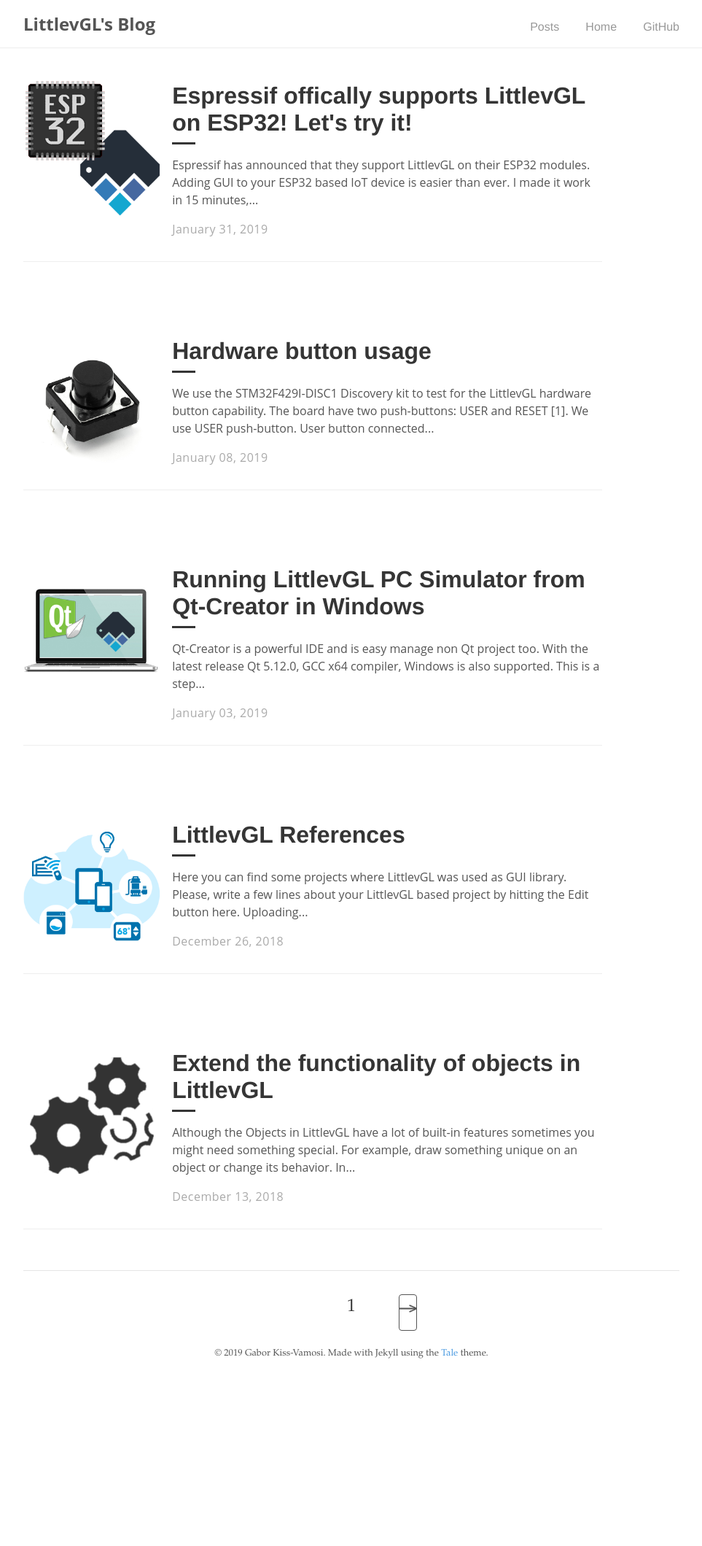
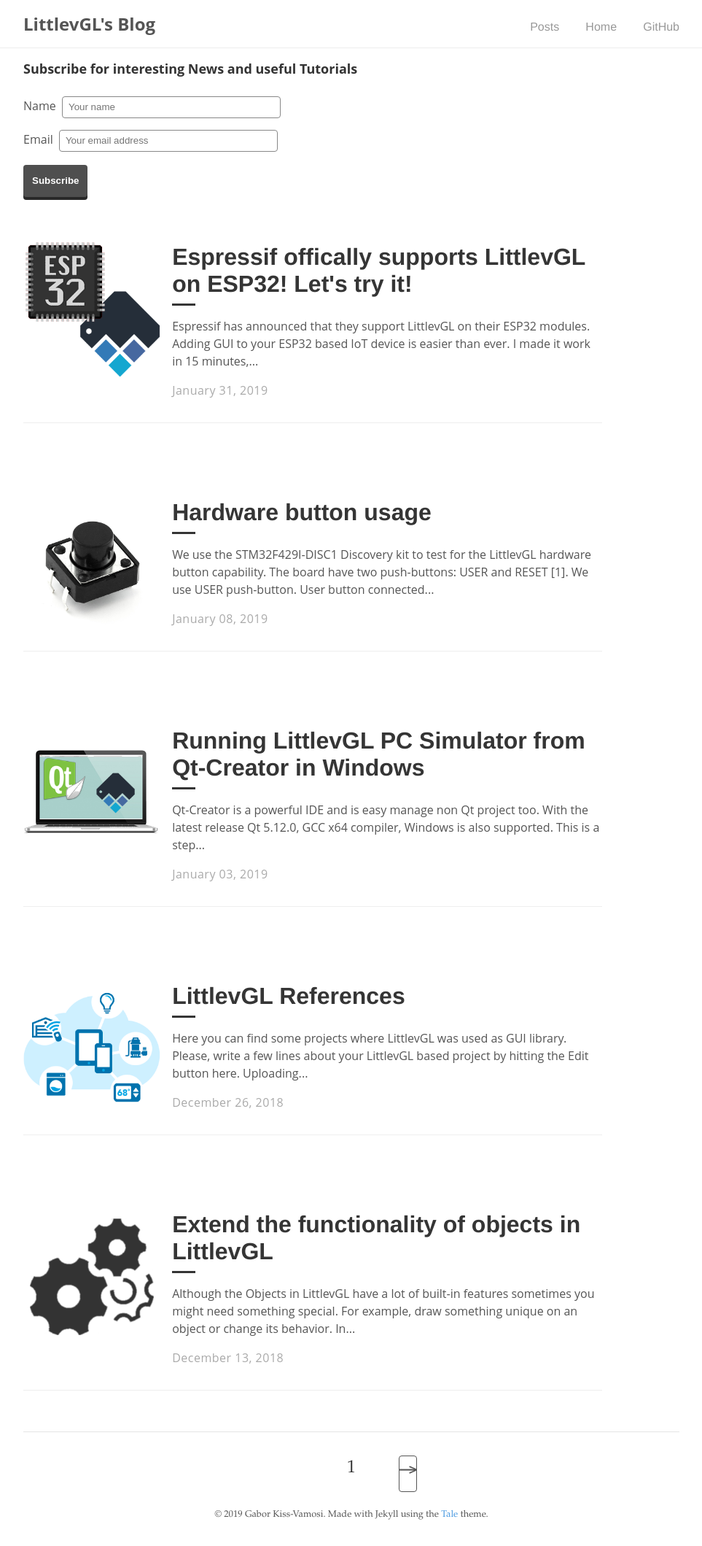
Before and after one commit to lvgl/blog, a Jekyll site: the page built from index.html, in a window 1280 px wide. Shown: the whole page at 73% size, without its empty margins (158-1121 px from the left). Built offline with Jekyll 4.4.1, drawn with Linux system fonts in a browser that asks for light colours; the list of posts is cut into pages by our own code; before the commit the page ends 1898 px from its top, so only the background shows below that.

Commit message:
add subscribe form

```diff
--- a/_layouts/home.html
+++ b/_layouts/home.html
@@ -1,6 +1,42 @@
 ---
 layout: default
 ---
+
+<p style="color:#666;"> <span style="font-weight:bold; font-size:18px;  color:#333">Subscribe for interesting News and useful Tutorials</span></p>
+
+<form id="subscribe_form" method="post">
+        <div>
+            <label for="form_name">Name</label>
+            <input id="form_name" type="text" name="name" placeholder="Your name" required="required" data-error="Name is required.">
+        </div>
+        <div>
+            <label for="form_email">Email</label>
+            <input id="form_email" type="email" name="email" placeholder="Your email address" required="required" data-error="Valid email is required.">
+            <div class="help-block with-errors"></div>
+        </div>
+    <div style="padding-top:10px">
+        <input type="submit" class="subscr_btn" value="Subscribe">
+    </div>
+</form>
+<div>
+    <p id="subscribe_result"></p>
+</div>
+
+<script>
+$("#subscribe_form").submit(function(event){
+
+    event.preventDefault();
+    var $form = $(this);
+
+    var name = $("#form_name).val();
+    var email = $("#form_email").val();
+    request = $.post("https://littlevgl.com/webgalamb/subscriber.php?g=3&f=bc65kkeabc",
+    			{f_12: name, subscr: email, sub: "Feliratkozás"});
+
+    var p_res = $("#subscribe_result");
+    p_res.html("You have subscribed with " + email + " address.<br>Check your mailbox for a welcome e-mail!");
+});
+</script>
 
 <div class="catalogue">
   {% for post in paginator.posts %}
--- a/_sass/tale/_base.scss
+++ b/_sass/tale/_base.scss
@@ -23,6 +23,38 @@
 
 body {
   -webkit-text-size-adjust: 100%;
+}
+
+input[type=text],
+input[type=email] {
+  border: 1px solid #888;
+  border-radius: 4px;
+  width:300px;
+  padding: 4px 8px;
+  margin: 8px 4px;
+}
+
+.subscr_btn {
+    -webkit-border-radius: 7px;
+    -moz-border-radius: 7px;
+    border: 0px;
+    border-radius: 4px;
+    color: #FFFFFF;
+    __font-size: 20px;
+    font-weight: 600;
+    padding: 12px;
+    background-color: #4F4F4F;
+    box-shadow: 0px 4px 0px 0px #292929;
+    -webkit-box-shadow: 0px 4px 0px 0px #292929;
+    -moz-box-shadow: 0px 4px 0px 0px #292929;
+    text-decoration: none;
+    display: inline-block;
+    cursor: pointer;
+}
+
+.subscr_btn:hover {
+    background: #474747;
+    text-decoration: none;
 }
 
 h1,
```
